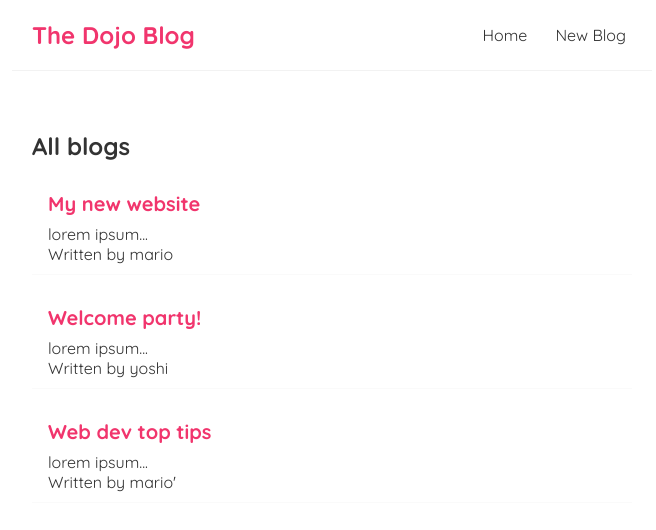
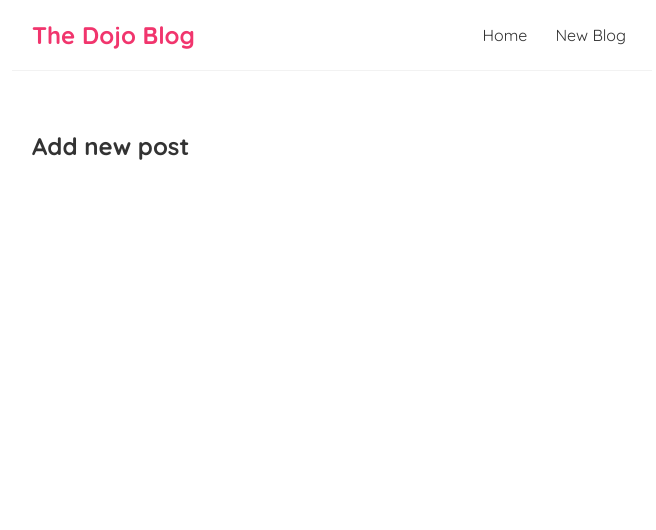
Before and after one commit to MeriDev/react-blog, a React (Create React App) app: page /create in a window 1280 px wide. Shown: the top 530 px of the page, without its empty margins (308-964 px from the left). Built offline with nearby package versions, Linux system fonts and the light colour scheme; data requests are answered from the project's data file; the HTML template or start-up script is replaced by a standard one.

Commit message:
added routing

```diff
--- a/package.json
+++ b/package.json
@@ -8,6 +8,7 @@
     "@testing-library/user-event": "^13.5.0",
     "react": "^17.0.2",
     "react-dom": "^17.0.2",
+    "react-router-dom": "^6.3.0",
     "react-scripts": "5.0.0",
     "web-vitals": "^2.1.4"
   },
--- a/src/App.js
+++ b/src/App.js
@@ -1,14 +1,21 @@
+import { BrowserRouter as Router, Route, Routes } from 'react-router-dom';
 import Navbar from './Components/Navbar';
 import Home from './Components/Home';
+import Create from './Components/Create';
 
 function App() {
   return (
-    <div className="App">
-      <Navbar />
-      <div className="content">
-        <Home />
+    <Router>
+      <div className="App">
+        <Navbar />
+        <div className="content">
+          <Routes>
+            <Route path="/" element={<Home />}></Route>
+            <Route path="/create" element={<Create />}></Route>
+          </Routes>
+        </div>
       </div>
-    </div>
+    </Router>
   );
 }
 
--- /dev/null
+++ b/src/Components/Create.js
@@ -0,0 +1,9 @@
+const Create = () => {
+  return (
+    <div className="create">
+      <h2>Add new post</h2>
+    </div>
+  );
+};
+
+export default Create;
--- a/src/Components/Home.js
+++ b/src/Components/Home.js
@@ -1,32 +1,13 @@
-import { useState, useEffect } from 'react';
+// import { useState, useEffect } from 'react';
 import BlogList from './BlogList';
+import useFetch from './useFetch';
 
 const Home = () => {
-  const [blogs, setBlogs] = useState(null);
-  const [isPending, setIsPending] = useState(true);
-  const [error, setError] = useState(null);
-
-  useEffect(() => {
-    setTimeout(() => {
-      fetch('http://localhost:9000/blogs')
-        .then(res => {
-          if (!res.ok) {
-            throw Error('Could not fetch data for that resource');
-          }
-
-          return res.json();
-        })
-        .then(data => {
-          setBlogs(data);
-          setIsPending(false);
-          setError(null);
-        })
-        .catch(err => {
-          setError(err.message);
-          setIsPending(false);
-        });
-    }, 1000);
-  }, []);
+  const {
+    data: blogs,
+    isPending,
+    error,
+  } = useFetch('http://localhost:9000/blogs');
 
   // const deleteBlog = id => {
   //   const newBlogs = blogs.filter(blog => blog.id !== id);
--- a/src/Components/Navbar.js
+++ b/src/Components/Navbar.js
@@ -1,10 +1,12 @@
+import { Link } from 'react-router-dom';
+
 const Navbar = () => {
   return (
     <nav className="navbar">
       <h1>The Dojo Blog</h1>
       <div className="links">
-        <a href="/">Home</a>
-        <a href="/create">New Blog</a>
+        <Link to="/">Home</Link>
+        <Link to="/create">New Blog</Link>
       </div>
     </nav>
   );
--- /dev/null
+++ b/src/Components/useFetch.js
@@ -0,0 +1,32 @@
+import { useState, useEffect } from 'react';
+
+const useFetch = url => {
+  const [data, setBlogs] = useState(null);
+  const [isPending, setIsPending] = useState(true);
+  const [error, setError] = useState(null);
+
+  useEffect(() => {
+    setTimeout(() => {
+      fetch(url)
+        .then(res => {
+          if (!res.ok) {
+            throw Error('Could not fetch data for that resource');
+          }
+
+          return res.json();
+        })
+        .then(data => {
+          setBlogs(data);
+          setIsPending(false);
+          setError(null);
+        })
+        .catch(err => {
+          setError(err.message);
+          setIsPending(false);
+        });
+    }, 1000);
+  }, [url]);
+  return { data, isPending, error };
+};
+
+export default useFetch;
```
Also changed, not shown: 1 other file (tests, documents, lock files or other folders).
